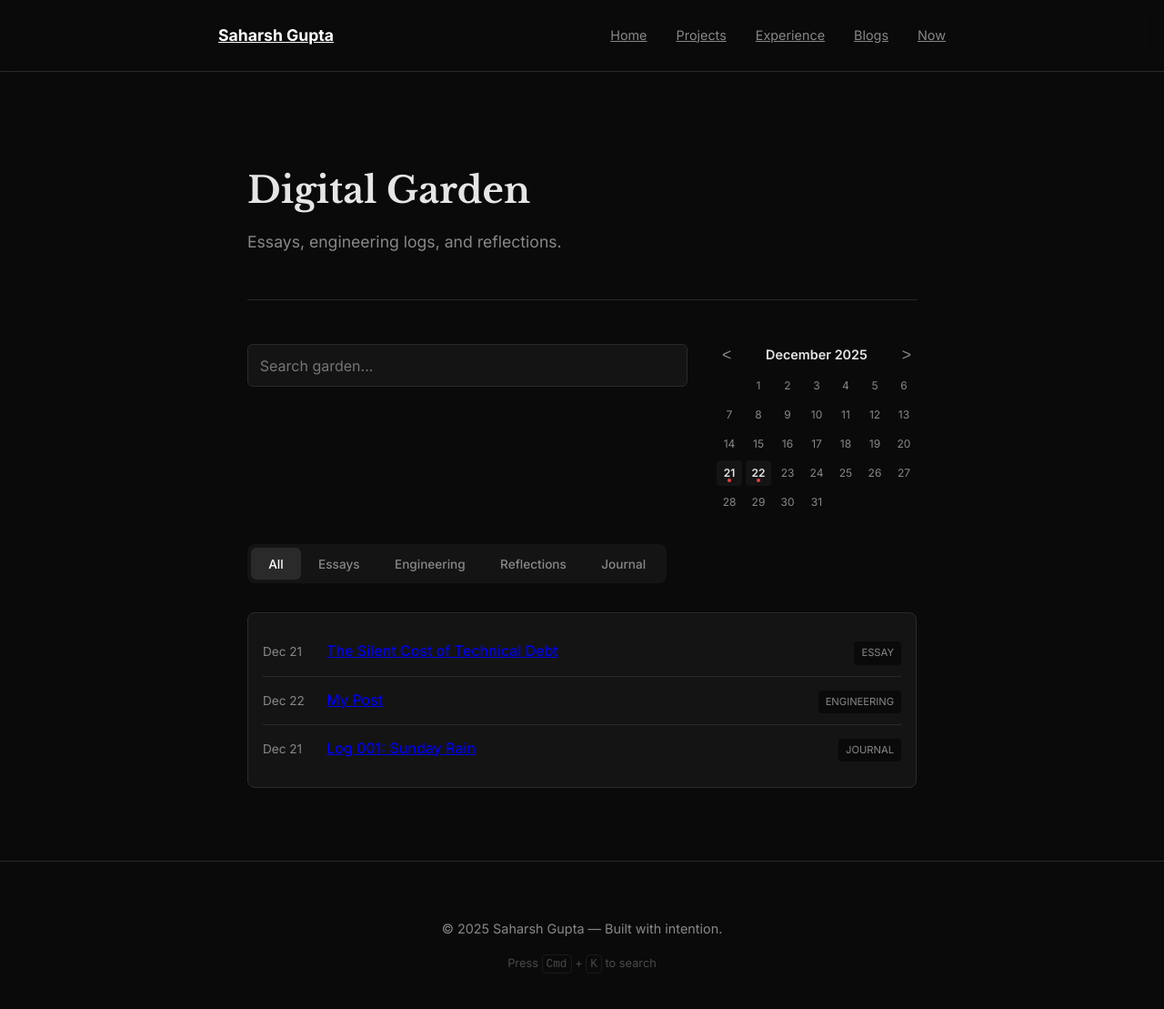
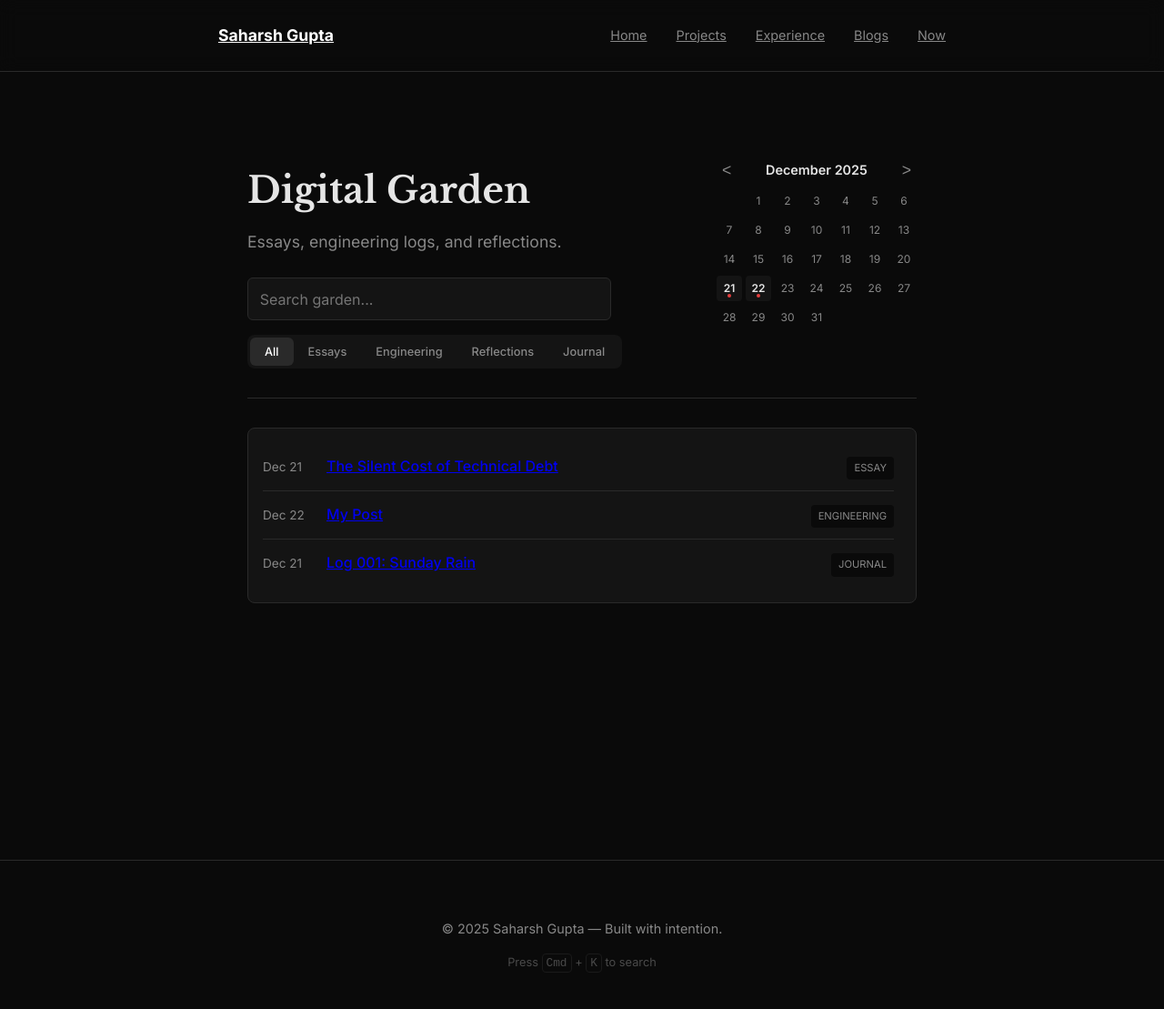
Before and after one commit to saharshg29/saharshg29.github.io, a Jekyll site: the page built from blogs.html, in a window 1280 px wide and 1131 px high. Shown: the top 1109 px of the window at 91% size. Built offline with Jekyll 4.4.1, drawn with Linux system fonts in a browser that asks for light colours.

Commit message:
feat: Redesign digital garden header, controls, and post list with scrollable container and empty state, and remove resume download links.

```diff
--- a/assets/css/style.css
+++ b/assets/css/style.css
@@ -527,13 +527,46 @@ body {
 }
 
 /* --- BLOGS PAGE STYLES --- */
-.controls-area {
+/* Garden Header Overhaul */
+.garden-header {
     display: flex;
-    flex-wrap: wrap;
+    justify-content: space-between;
+    align-items: flex-start;
     gap: 2rem;
     margin-bottom: 2rem;
-    align-items: flex-start;
+    padding-bottom: 2rem;
+    border-bottom: 1px solid var(--border);
 }
+
+.header-text {
+    flex: 1;
+}
+
+.garden-controls {
+    margin-top: 1.5rem;
+    display: flex;
+    flex-direction: column;
+    gap: 1rem;
+}
+
+.search-box {
+    max-width: 400px;
+}
+
+.garden-tabs {
+    display: inline-flex;
+    background: var(--bg-secondary);
+    border-radius: 8px;
+    padding: 3px;
+    width: fit-content;
+}
+
+.garden-tabs .tab-button {
+    padding: 0.5rem 1rem;
+    font-size: 0.8rem;
+    white-space: nowrap;
+}
+
 
 .search-container {
     flex: 1;
@@ -626,15 +659,42 @@ body {
     bottom: 4px;
 }
 
-/* Tabs */
-.tabs {
-    display: inline-flex;
-    gap: 0;
-    margin-bottom: 2rem;
+/* Post List Scrollable */
+.post-list-container {
     background: var(--bg-secondary);
-    border-radius: 8px;
-    padding: 4px;
+    border-radius: 12px;
+    padding: 1.5rem;
+    border: 1px solid var(--border);
 }
+
+.post-list {
+    max-height: 400px;
+    /* Approx 5 items + padding */
+    overflow-y: auto;
+    padding-right: 0.5rem;
+}
+
+/* Custom Scrollbar */
+.post-list::-webkit-scrollbar {
+    width: 6px;
+}
+
+.post-list::-webkit-scrollbar-track {
+    background: transparent;
+}
+
+.post-list::-webkit-scrollbar-thumb {
+    background: var(--border);
+    border-radius: 10px;
+}
+
+#empty-state {
+    text-align: center;
+    padding: 3rem 0;
+    color: var(--text-meta);
+    font-size: 0.95rem;
+}
+
 
 .tab-button {
     background: none;
--- a/blogs.html
+++ b/blogs.html
@@ -2,15 +2,25 @@
 layout: default
 ---
 
-<section class="page-header reveal">
-    <h1>Digital Garden</h1>
-    <p class="page-subtitle">Essays, engineering logs, and reflections.</p>
-</section>
+<section class="page-header garden-header reveal">
+    <div class="header-text">
+        <h1>Digital Garden</h1>
+        <p class="page-subtitle">Essays, engineering logs, and reflections.</p>
 
-<div class="controls-area">
-    <div class="search-container">
-        <input type="text" id="search-input" placeholder="Search garden..." autocomplete="off">
+        <div class="garden-controls">
+            <div class="search-box">
+                <input type="text" id="search-input" placeholder="Search garden..." autocomplete="off">
+            </div>
+            <div class="garden-tabs">
+                <button class="tab-button active" data-tab="all">All</button>
+                <button class="tab-button" data-tab="essays">Essays</button>
+                <button class="tab-button" data-tab="engineering">Engineering</button>
+                <button class="tab-button" data-tab="reflections">Reflections</button>
+                <button class="tab-button" data-tab="journals">Journal</button>
+            </div>
+        </div>
     </div>
+
     <div id="calendar-wrapper">
         <div id="calendar-header">
             <button id="prev-month">&lt;</button>
@@ -19,18 +29,13 @@ layout: default
         </div>
         <div id="calendar-grid"></div>
     </div>
-</div>
-
-<div class="tabs">
-    <button class="tab-button active" data-tab="all">All</button>
-    <button class="tab-button" data-tab="essays">Essays</button>
-    <button class="tab-button" data-tab="engineering">Engineering</button>
-    <button class="tab-button" data-tab="reflections">Reflections</button>
-    <button class="tab-button" data-tab="journals">Journal</button>
-</div>
+</section>
 
 <div class="post-list-container">
     <div class="post-list">
+        <div id="empty-state" style="display: none;">
+            <p>No posts found matching your criteria. Try adjusting your search or filters.</p>
+        </div>
         <!-- Essays -->
         {% for post in site.essays %}
         <div class="post-item reveal" style="transition-delay: {{ forloop.index0 | times: 50 | plus: 100 }}ms;"
--- a/experience.html
+++ b/experience.html
@@ -6,9 +6,6 @@ title: Experience
 <section class="page-header reveal">
     <h1>Experience</h1>
     <p class="page-subtitle">Where I've worked and what I've learned.</p>
-    <div style="margin-top: 1.5rem;">
-        <a href="/assets/resume.pdf" class="hero-link highlight-link" download>Download Resume</a>
-    </div>
 </section>
 
 <section class="section reveal reveal-1">
--- a/index.html
+++ b/index.html
@@ -11,7 +11,6 @@ title: Home
         <div class="hero-links">
             <a href="mailto:saharshg29@gmail.com" class="hero-link">Email</a>
             <a href="https://in.linkedin.com/in/saharsh-gupta-768497205" class="hero-link" target="_blank">LinkedIn</a>
-            <a href="/assets/resume.pdf" class="hero-link highlight-link" download>Download Resume</a>
         </div>
     </div>
 </section>
```
Also changed, not shown: other parts of blogs.html (+11 -1 lines).
